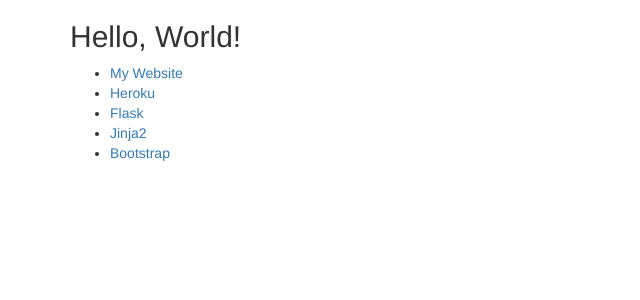
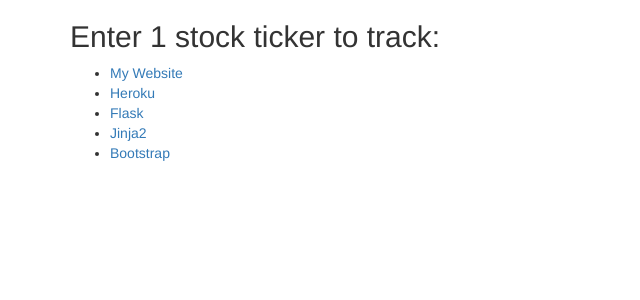
Before and after one commit to rjb1116/12day, a Flask app: page / in a window 1280 px wide. Shown: the top 300 px of the page, without its empty margins (0-640 px from the left). Run offline with Flask 2, Linux system fonts and the light colour scheme; some libraries are stand-ins or nearby versions.

Commit message:
html update

```diff
--- a/app/app.py
+++ b/app/app.py
@@ -4,7 +4,7 @@
 
 @app.route('/')
 def index():
-  return render_template('index.html')
+  return render_template('index.html', num=1)
 
 if __name__ == '__main__':
   app.run(port=33507)
--- a/app/templates/index.html
+++ b/app/templates/index.html
@@ -16,7 +16,7 @@
     <div class="container">
       <div class="row">
         <div class="col-lg-12 text-left">
-          <h2>Hello, World!</h2>
+          <h2>Enter {{num}} stock ticker to track:</h2>
           <ul>
             <li><a target="_blank" href="https://www.reubenbritto.com/">My Website</a></li>
             <li><a target="_blank" href="https://www.heroku.com/">Heroku</a></li>
```
Also changed, not shown: 1 other file.
